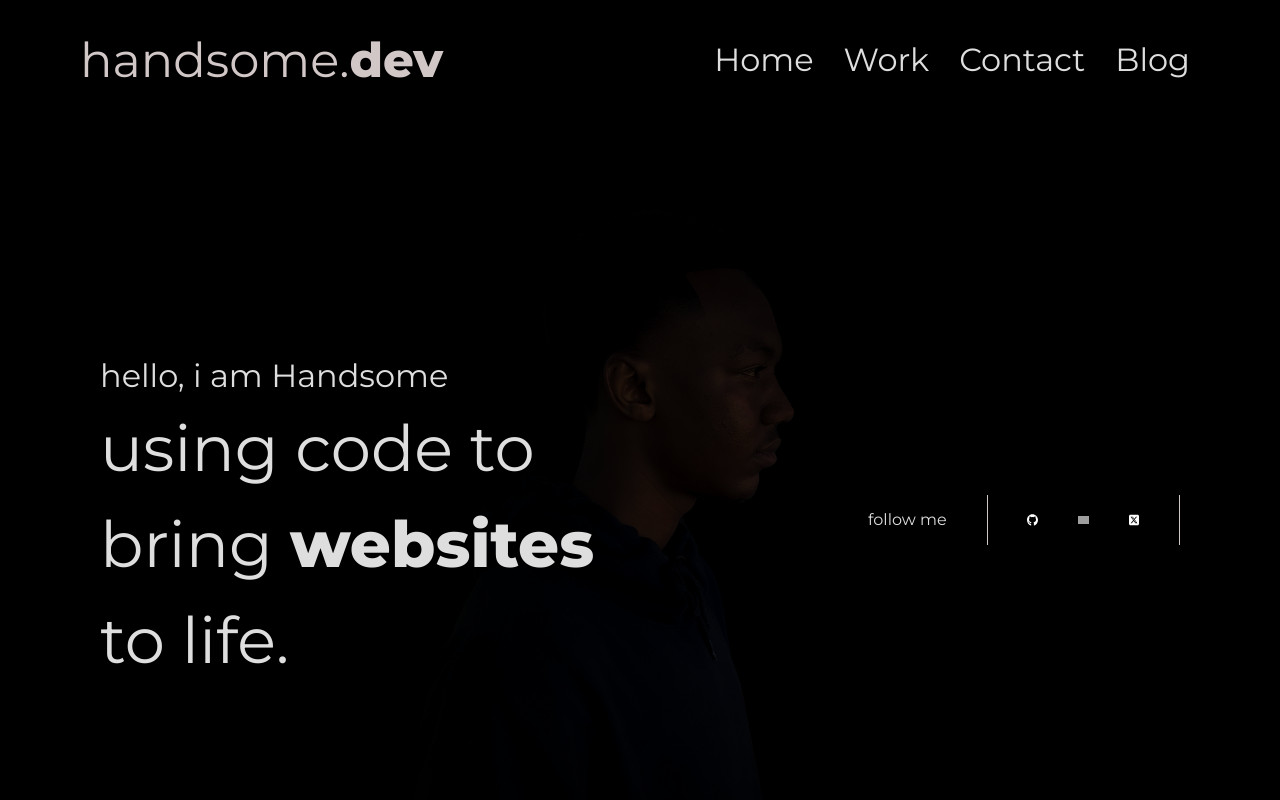
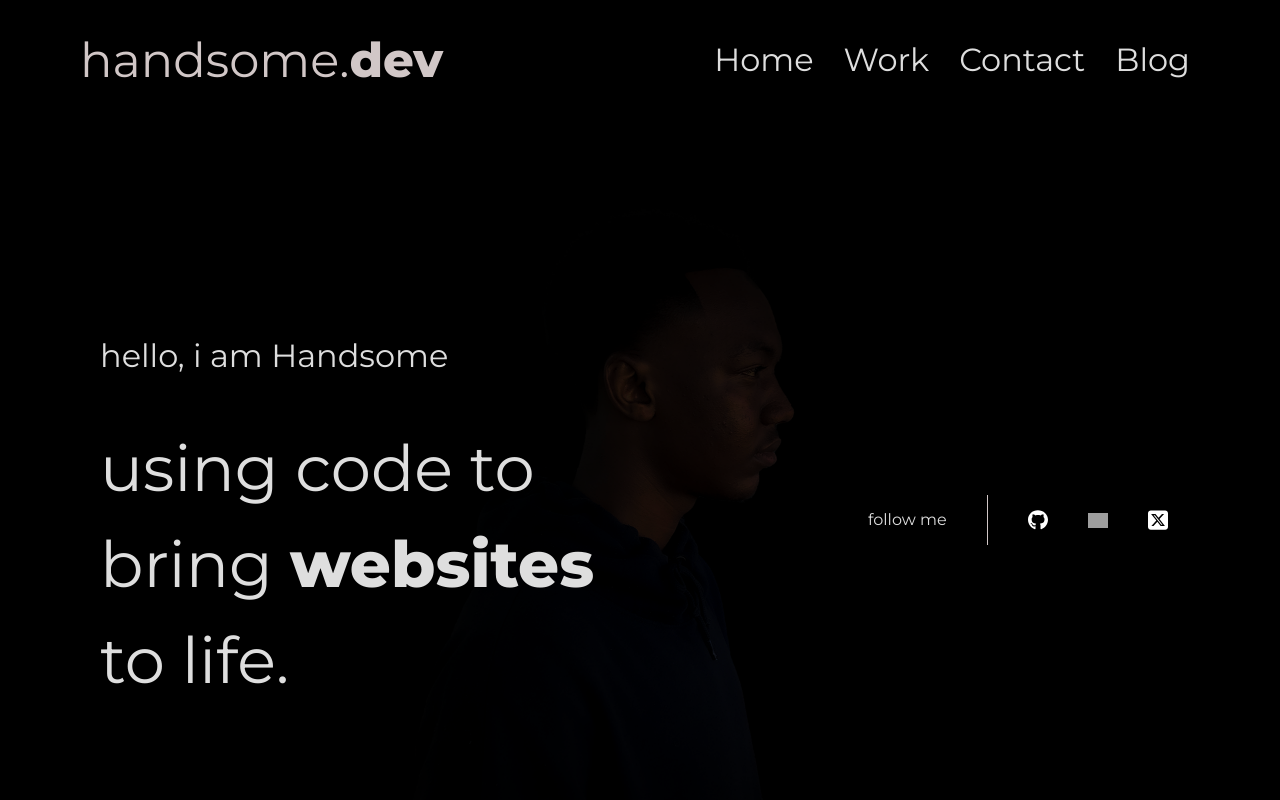
Before and after one commit to MisterH100/portfolio-rsvd, a React (Vite) app: page / in a window 1280 px wide. Shown: the top 800 px of the page. Built offline with nearby package versions, Linux system fonts and the light colour scheme; grey boxes are pictures that could not be loaded; a web font is replaced by a local one.

Commit message:
changing to new design

```diff
--- a/src/components/landing.tsx
+++ b/src/components/landing.tsx
@@ -15,7 +15,7 @@ const Landing = () => {
     return(
       <section className="bg-background4 bg-center bg-cover bg-opacity-0 w-full h-screen flex flex-col md:flex-row py-[50px]" id="home">
 
-        <div className="w-full md:w-[60%] h-full flex flex-col py-[40px] items-start justify-center px-[50px] lg:px-[100px]">
+        <div className="w-full md:w-[60%] h-full flex flex-col py-[40px] gap-[40px] items-start justify-center px-[50px] lg:px-[100px]">
           <motion.h2
             initial={{opacity: 0}}
             whileInView={{ opacity: 1}}
@@ -40,16 +40,13 @@ const Landing = () => {
             transition={{ type: "spring", delay: 2.3}}
             viewport={{ once: true }}
             className="flex items-center justify-center gap-[40px] whitespace-nowrap">
-
-            <h3 className="hidden lg:block text-[1rem]"> follow me</h3>
-
+            <h3 className="text-[1rem]"> follow me</h3>
             <motion.div
               whileInView={{height: [0, 50]}}
               transition={{ type: "spring", delay: 3 }}
               viewport={{ once: true }}
               className="w-[1px] h-[50px] bg-secondary">
             </motion.div>
-
               <motion.a
                 whileHover={{ scale: 1.5 }}
                 whileTap={{rotate: [0,-45, 0, 45,0]}}
@@ -92,13 +89,6 @@ const Landing = () => {
                 />
 
               </motion.a>
-
-              <motion.div
-              whileInView={{height: [0, 50]}}
-              transition={{ type: "spring", delay: 3 }}
-              viewport={{ once: true }}
-              className="w-[1px] h-[50px] bg-secondary">
-            </motion.div>
           </motion.div>
         </div>
       </section>
```
